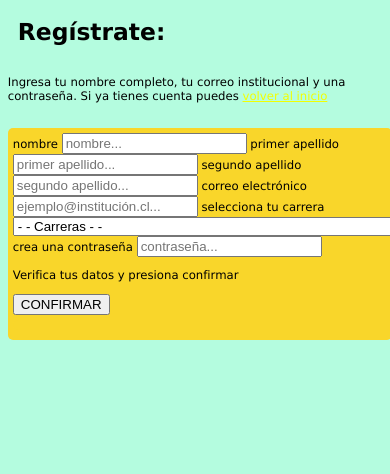
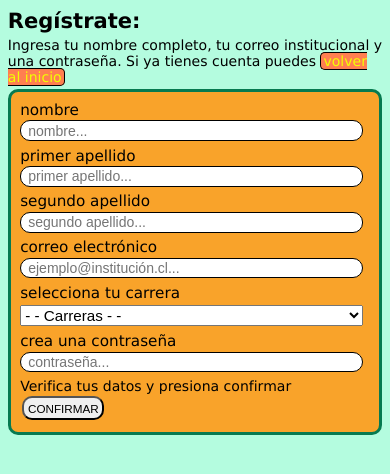
Before and after one commit to KraneoVallejos/PatioVirtual, a PHP site: page /crearUsuario.php in a window 390 px wide. Shown: the top 474 px of the page. Run offline with PHP 8.4, Linux system fonts and the light colour scheme; data comes from the database, SQL or seed files in the repository.

Commit message:
Modificaciones y mejoras en tamaño y estilo de elementos de UI para mejoras en UX en diferentes tamaños de dispositivos, en carpeta frontend

```diff
--- a/frontend/crearUsuario.php
+++ b/frontend/crearUsuario.php
@@ -15,6 +15,8 @@ require_once "../backend/db/conexion.php";
 
 <head>
 	<meta charset="utf-8" />
+	<meta name="viewport" content="width=device-width, initial-scale=1.0">
+
 	<link rel="stylesheet" href="estilos.css" />
 	<title>CREAR USUARIO</title>
 </head>
--- a/frontend/estilos.css
+++ b/frontend/estilos.css
@@ -7,7 +7,7 @@ Estilo para dispositivos pequeños tablets, móviles
 	body {
 		display: flex;
 		flex-direction: column;
-		gap: 2vw;
+		gap: 1vw;
 		padding: 2vw;
 		margin: 0;
 		background-color: #b4fcdf;
@@ -16,31 +16,202 @@ Estilo para dispositivos pequeños tablets, móviles
 		color: black;
 	}
 
-a {color: #f2ff00; text-decoration: underline;}
+	.contenedor {
+		min-width: 60vw;
+		margin: auto;
+		background-color: #f9a32a;
+		padding: 0.5em;
+		border-radius: 10px;
+		border-style: solid;
+		border-color: rgb(7, 122, 80);
+	}
 
-a:hover {text-decoration: underline;}
+	h1 {
+		font-size: 1.8em;
+		margin: 0;
+		padding: 0;
+	}
 
-h1, h2 {margin: 10px}
+	h2 {
+		font-size: 1.4em;
+		margin: 0;
+	}
 
-div {
-	width: 100%	;
-	margin: 5px auto;
-	background-color: #f9d62a;
-	overflow: hidden;
-	padding: 5px;
-	border-radius: 5px;
-}
+	p {
+		margin: 0;
+		padding: 0;
+		font-size: 1.2em;
+	}
 
-#mensajes {
-	width: 95%;
-	font-size: 15px;
-	max-height: 30vh;
-	margin: 5px auto;
-	background-color: #34f92a;
-	overflow-y: auto;
-	overflow-x: hidden;
-	padding: 5px;
-}
+	.formulario {
+		display: flex;
+		flex-direction: column;
+		padding: 0.3em;
+	}
+
+	.centrado {
+		align-items: center;
+		text-align: center;
+	}
+
+	.izquierda {
+		text-align: left;
+		padding-right: 10px;
+	}
+
+	#bienvenida {
+		min-width: max-content;
+		padding: 0.3em;
+	}
+
+	#bienvenida h2 {
+		font-size: 1.2em;
+		margin: 0;
+	}
+
+	#bienvenida button {
+		font-size: 0.7em;
+	}
+
+	label {
+		font-size: 1.3em;
+	}
+
+	input {
+		width: 100%;
+		box-sizing: border-box;
+		border-radius: 10px;
+		border-style: solid;
+		border-width: 1.5px;
+		border-color: black;
+		padding: 0.1em 0.5em ;
+		margin: 0.1em 0em 0.4em 0em;
+		font-size: 1.2em;
+	}
+
+	select {
+		width: 100%;
+		font-size: 1.3em;
+		box-sizing: border-box;
+		margin: 0.2em 0em 0.4em 0em;
+		cursor: pointer;
+	}
+
+	button {
+		border-radius: 10px;
+		max-width: max-content;
+		padding: 0.3em;
+		margin: 0.2em;
+		font-size: 1em;
+		cursor: pointer;
+	}
+
+	button:hover {
+		background-color: #b4c9fc;
+		transform: scale(1.05);
+	}
+
+	.informacion {
+		display: none;
+		background-color: aqua;
+		position: fixed;
+		border: solid 1.5px black;
+		border-radius: 5px;
+		width: 90%;
+		height: 10%;
+		top: 50%;
+		left: 50%;
+		transform: translate(-50%, -50%);
+		font-size: 3vw;
+		justify-content: center;
+		align-items: center;
+		text-align: center;
+	}
+
+	.mensajes {
+		width: 100%;
+		max-height: 50vh;
+		overflow-y: auto;
+		overflow-x: hidden;
+		padding: 0;
+		font-size: 3vw;
+		box-sizing: border-box;
+	}
+
+	.mensajes table {
+		width: 100%;
+		border-collapse: collapse;
+		background-color: #00ffbf;
+	}
+
+	.mensajes th {
+		position: sticky;
+		top: 0;
+		background-color: darkorange;
+		z-index: 2;
+		padding: 2px;
+		font-size: 0.7em;
+	}
+
+	.mensajes td {
+		padding: 1px 2px;
+	}
+
+	#hora, #remite, #estado {
+		text-align: center;
+	}
+
+	#hora, #estado {
+		font-size: 0.6em;
+	}
+
+	.burbuja {
+		display: inline-block;
+		background-color: aliceblue;
+		border: solid 1px black;
+		border-radius: 10px;
+		text-align: left;
+		word-wrap: break-word;
+		white-space: pre-wrap;
+		padding: 3px 8px;
+		max-width: 63vw;
+	}
+
+	.nuevo_mensaje {
+		background-color: darkorange;
+		width: 100%;
+		padding: 5px;
+		box-sizing: border-box;
+	}
+
+	#form_nuevo_mensaje {
+		display: flex;
+		align-items: flex-end;
+		gap: 10px;
+	}
+
+	textarea {
+		resize: none;
+		flex: 1;
+		border-radius: 5px;
+		margin: 5px;
+		font-size: 1em;
+	}
+
+	a {
+		background-color: #ff7f50;
+		color: #f2ff00;
+		border: solid 1.5px black;
+		border-radius: 5px;
+		text-decoration: none;
+		padding: 0px 2px;
+	}
+
+	a:hover {
+		background-color:#f2ff00;
+		color: #ff7f50;
+	}
+
 }
 
 /**********************************************************
```
Also changed, not shown: frontend/iniciocorrecto.php (+7 -7 lines).
